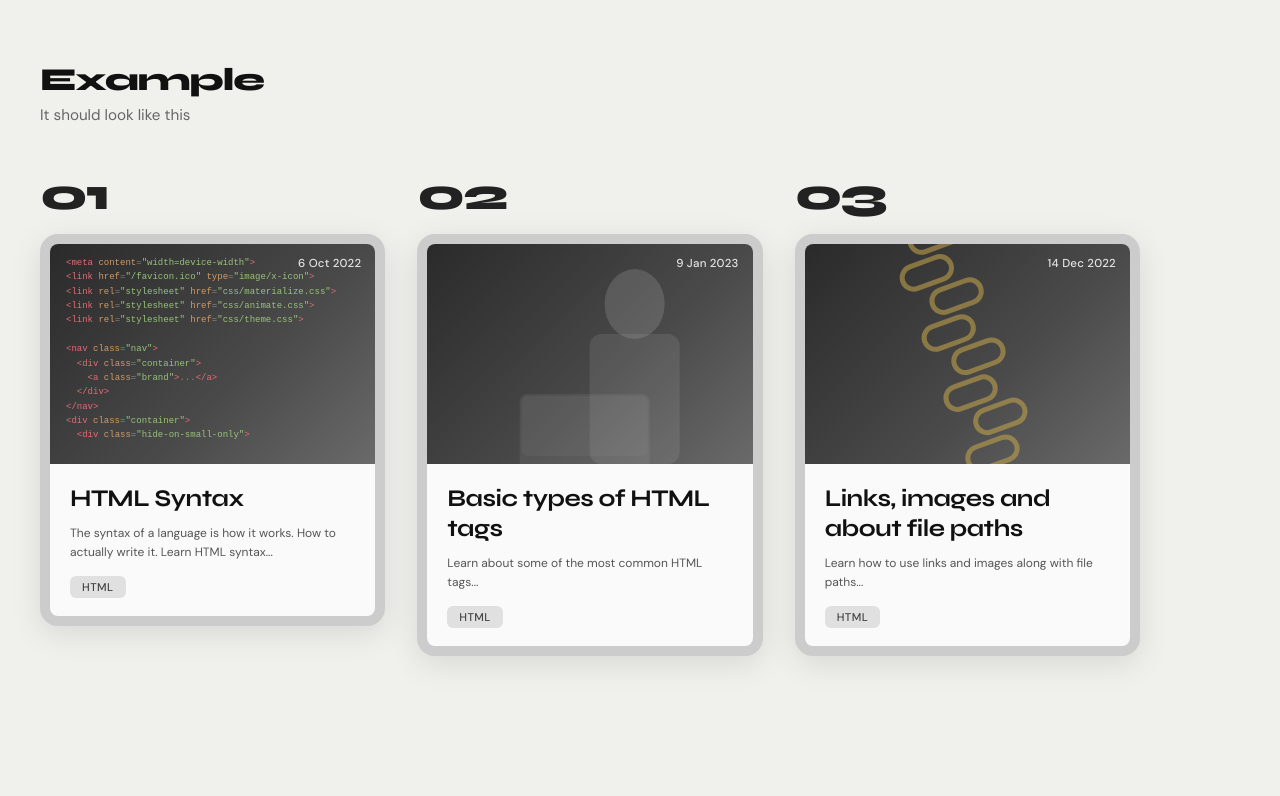
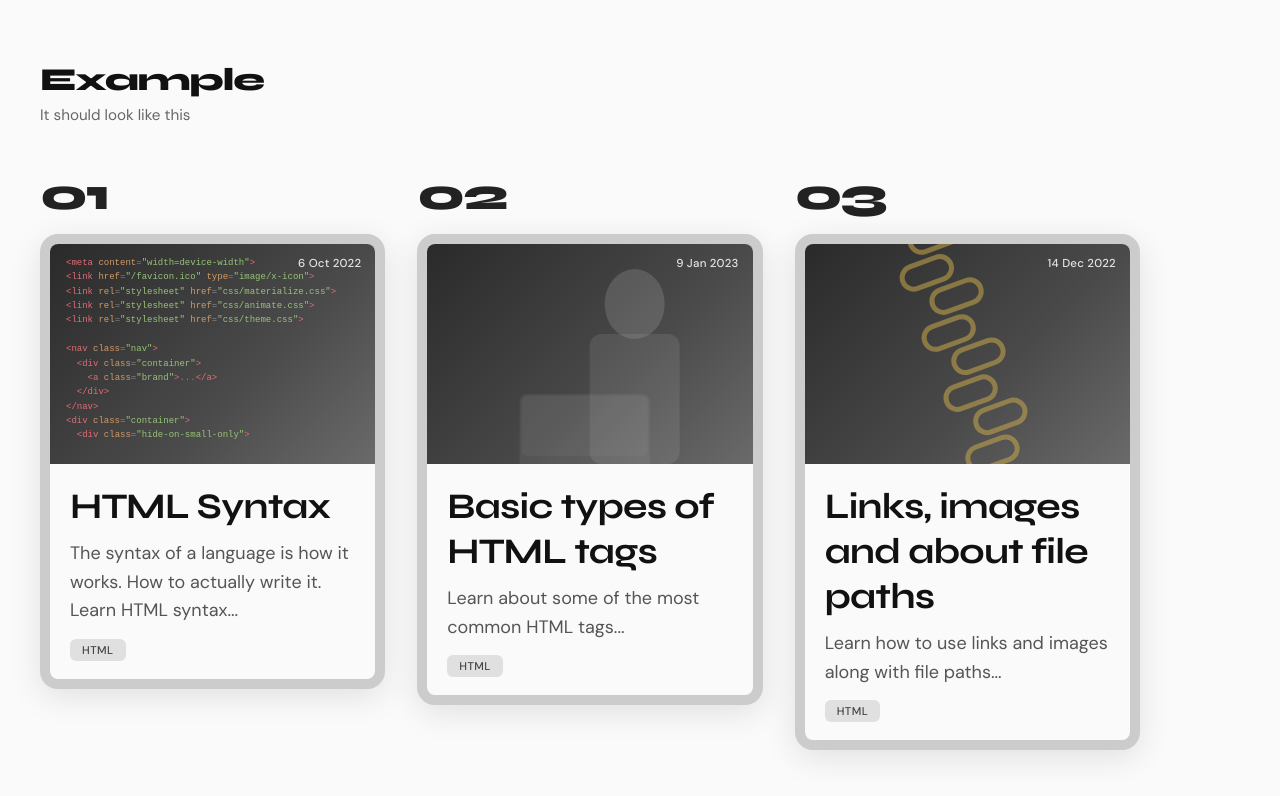
Before and after one commit to acciojob/flex-and-grid-zapshooter, a website: page main.html in a window 1280 px wide. Drawn offline with Linux system fonts and the light colour scheme.

Commit message:
created a submission

```diff
--- a/main.html
+++ b/main.html
@@ -10,7 +10,7 @@
 
     body {
       font-family: 'DM Sans', sans-serif;
-      background: #f0f0ec;
+      background-color: #fafafa;
       min-height: 100vh;
       padding: 60px 40px;
     }
@@ -155,19 +155,19 @@
       flex: 1;
     }
 
-    /* ── ACCEPTANCE CRITERIA: h1 font-size 1.5em ── */
+    /* ── ACCEPTANCE CRITERIA: h1 font-size 1.5em → 36px ── */
     .card-body h1 {
       font-family: 'Syne', sans-serif;
-      font-size: 1.5em;
+      font-size: 36px;
       font-weight: 700;
       color: #111;
       line-height: 1.25;
       letter-spacing: -0.02em;
     }
 
-    /* ── ACCEPTANCE CRITERIA: p font-size 0.75em ── */
+    /* ── ACCEPTANCE CRITERIA: p font-size 0.75em → 18px ── */
     .card-body p {
-      font-size: 0.75em;
+      font-size: 18px;
       color: #555;
       line-height: 1.6;
       flex: 1;
```
